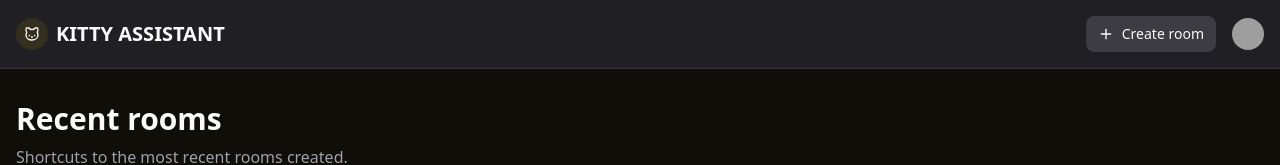
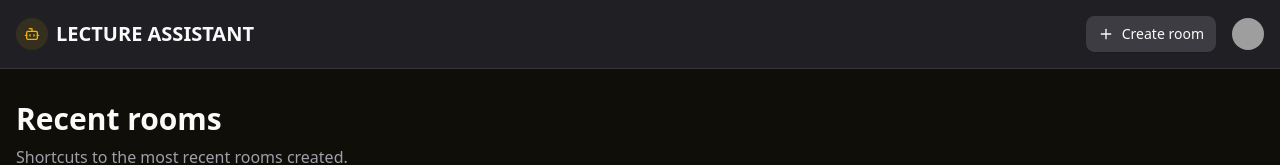
Before and after one commit to wilsonfsouza/live-q-and-a, a React (Vite) app: page / in a window 1280 px wide. Shown: the top 165 px of the page. Built offline with nearby package versions, Linux system fonts and the light colour scheme; no server answers; grey boxes are pictures that could not be loaded.

Commit message:
chore: change cat icon with robot icon

```diff
--- a/src/components/header/header.tsx
+++ b/src/components/header/header.tsx
@@ -1,6 +1,6 @@
 import { Avatar, AvatarFallback, AvatarImage } from "@/components/ui/avatar";
 import { Button } from "@/components/ui/button";
-import { ArrowLeft, Cat } from "lucide-react";
+import { ArrowLeft, Bot } from "lucide-react";
 import { Link, useLocation } from "react-router-dom";
 
 interface HeaderProps {
@@ -27,12 +27,12 @@ export function Header({ children }: HeaderProps) {
           <Link to="/" className="flex items-center gap-2">
             <div className="flex-shrink-0">
               <div className="flex size-8 items-center justify-center rounded-full bg-primary/10">
-                <Cat className="size-4 text-secondary-foreground" />
+                <Bot className="size-4 text-primary" />
               </div>
             </div>
 
             <span className="text-xl font-bold hidden md:block">
-              KITTY ASSISTANT
+              LECTURE ASSISTANT
             </span>
           </Link>
         </div>
--- a/src/components/question-item/question-item.tsx
+++ b/src/components/question-item/question-item.tsx
@@ -1,6 +1,6 @@
 import { Card, CardContent } from "@/components/ui/card";
 import { dayjs } from "@/lib/dayjs";
-import { Cat, Loader2, MessageSquare } from "lucide-react";
+import { Bot, Loader2, MessageSquare } from "lucide-react";
 
 interface Question {
   id: string;
@@ -21,7 +21,6 @@ export function QuestionItem({ question }: QuestionItemProps) {
     <Card>
       <CardContent>
         <div className="space-y-4">
-          {/* Question */}
           <div className="flex items-start space-x-3">
             <div className="flex-shrink-0">
               <div className="flex size-8 items-center justify-center rounded-full bg-primary/10">
@@ -40,7 +39,7 @@ export function QuestionItem({ question }: QuestionItemProps) {
             <div className="flex items-start space-x-3">
               <div className="flex-shrink-0">
                 <div className="flex size-8 items-center justify-center rounded-full bg-primary/10">
-                  <Cat className="size-4 text-secondary-foreground" />
+                  <Bot className="size-4 text-secondary-foreground" />
                 </div>
               </div>
               <div className="flex-1">
```
